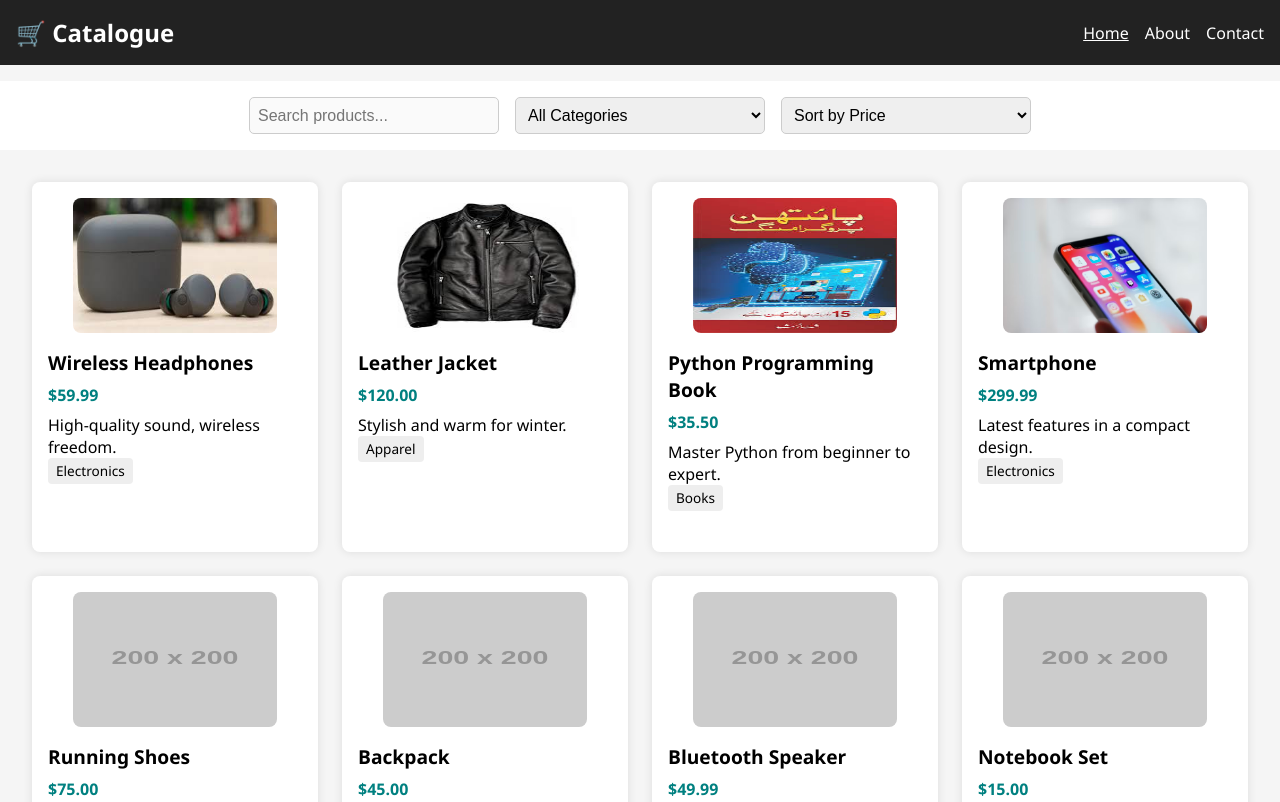
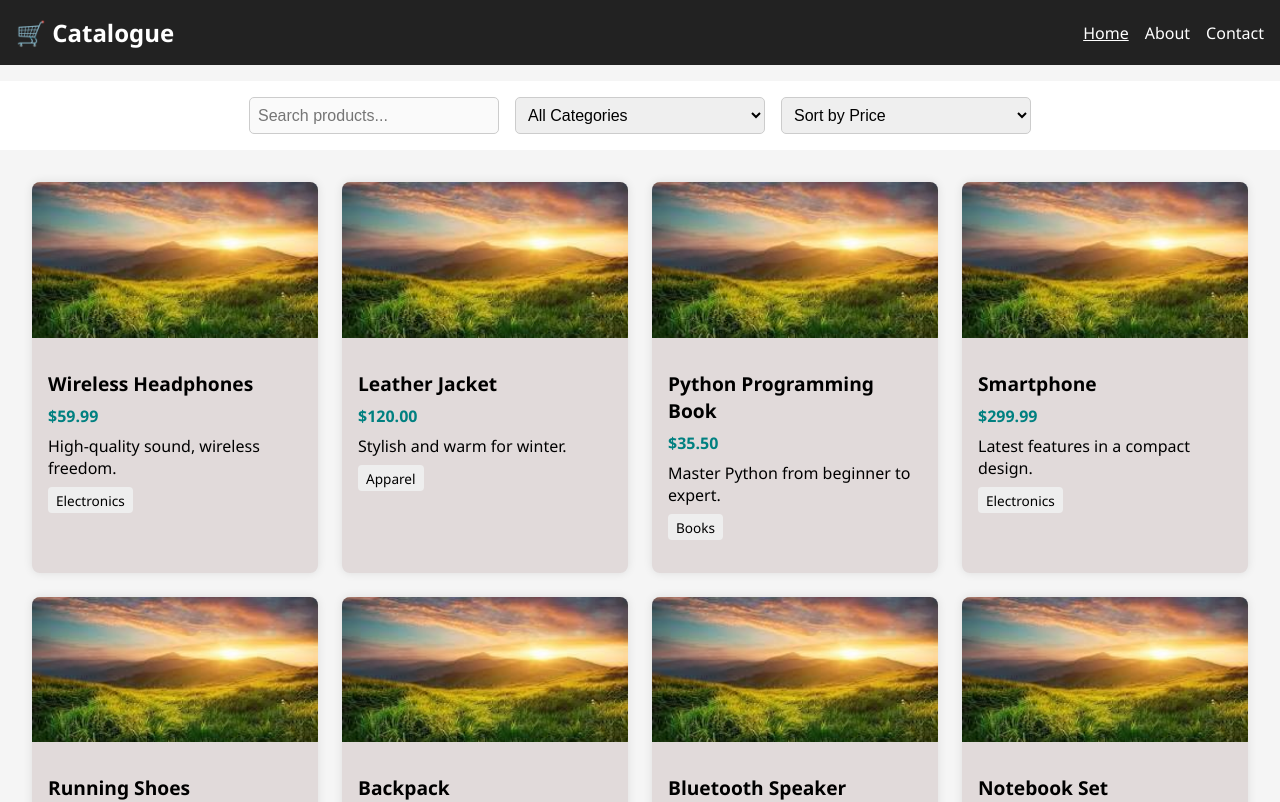
Before and after one commit to FAWAD-AHMAD-168/Product-Catalogue, a React (Vite) app: page / in a window 1280 px wide. Shown: the top 802 px of the page. Built offline with nearby package versions, Linux system fonts and the light colour scheme.

Commit message:
Adjusted image size and some of the layout

```diff
--- a/src/components/Productcard.css
+++ b/src/components/Productcard.css
@@ -1,10 +1,10 @@
 .product-card {
-  background-color: white;
+  background-color: rgb(225, 218, 218);
   border-radius: 8px;
-  padding: 1rem;
+
   box-shadow: 0 0 10px rgba(0, 0, 0, 0.1);
   transition: transform 0.3s ease;
-  height: 370px;
+
 }
 
 .product-card:hover {
@@ -13,15 +13,16 @@
 
 .product-card img {
   display: block;
-  margin: 0 auto;
-  width: 80%;
+
+  width: 100%;
   height: 40%;
-  border-radius: 8px;
+  border-radius: 8px 8px 0px 0px;
   text-align: center;
 }
 
 .product-info {
   margin-top: 1rem;
+  padding: 1rem;
 }
 
 .product-info h2 {
@@ -41,4 +42,5 @@
   padding: 0.2rem 0.5rem;
   border-radius: 4px;
   font-size: 0.85rem;
+  margin-top:0.5rem ;
 }
--- a/src/data/products.js
+++ b/src/data/products.js
@@ -4,7 +4,7 @@ const products = [
     name: "Wireless Headphones",
     price: 59.99,
     category: "Electronics",
-    imageUrl: "/download.jpeg",
+    imageUrl: "/nn.jpeg",
     description: "High-quality sound, wireless freedom.",
   },
   {
@@ -12,15 +12,16 @@ const products = [
     name: "Leather Jacket",
     price: 120.0,
     category: "Apparel",
-    imageUrl: "/ltr.jpeg",
-    description: "Stylish and warm for winter.",
+imageUrl: "/nn.jpeg",
+   description: "Stylish and warm for winter.",
   },
+
   {
     id: 3,
     name: "Python Programming Book",
     price: 35.5,
     category: "Books",
-    imageUrl: "/pyth.jpeg",
+    imageUrl: "/nn.jpeg",
     description: "Master Python from beginner to expert.",
   },
   {
@@ -28,7 +29,7 @@ const products = [
     name: "Smartphone",
     price: 299.99,
     category: "Electronics",
-    imageUrl: "/smt.avif",
+    imageUrl: "/nn.jpeg",
     description: "Latest features in a compact design.",
   },
   {
@@ -36,7 +37,7 @@ const products = [
     name: "Running Shoes",
     price: 75.0,
     category: "Apparel",
-    imageUrl: "https://via.placeholder.com/200",
+    imageUrl: "/nn.jpeg",
     description: "Comfortable and durable for all terrains.",
   },
   {
@@ -44,7 +45,7 @@ const products = [
     name: "Backpack",
     price: 45.0,
     category: "Apparel",
-    imageUrl: "https://via.placeholder.com/200",
+    imageUrl: "/nn.jpeg",
     description: "Spacious and trendy backpack for daily use.",
   },
   {
@@ -52,7 +53,7 @@ const products = [
     name: "Bluetooth Speaker",
     price: 49.99,
     category: "Electronics",
-    imageUrl: "https://via.placeholder.com/200",
+    imageUrl: "/nn.jpeg",
     description: "Portable speaker with powerful sound.",
   },
   {
@@ -60,7 +61,7 @@ const products = [
     name: "Notebook Set",
     price: 15.0,
     category: "Books",
-    imageUrl: "https://via.placeholder.com/200",
+    imageUrl: "/nn.jpeg",
     description: "Set of 5 beautiful ruled notebooks.",
   }
 ];
```
Also changed, not shown: public/nn.jpeg (added).
